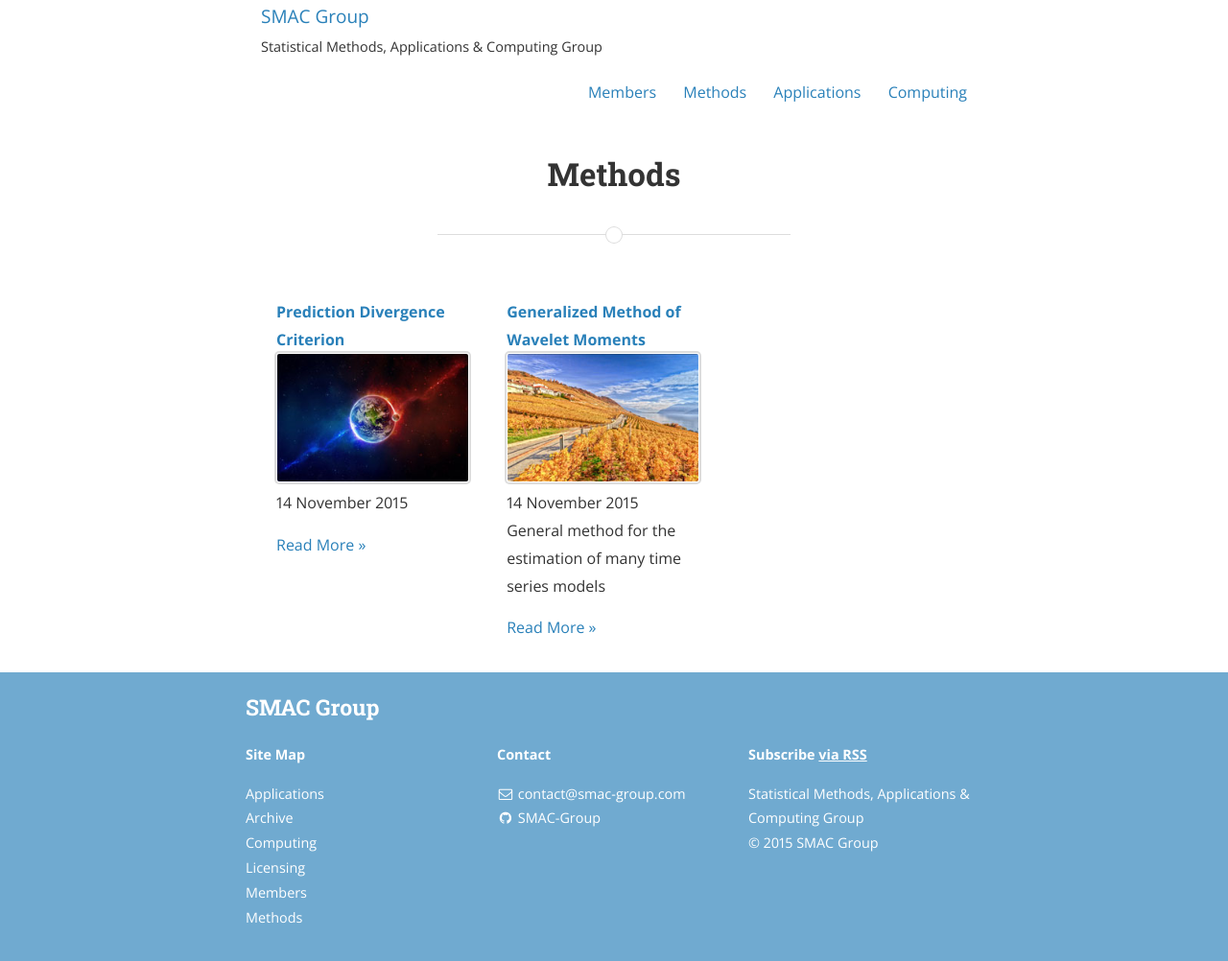
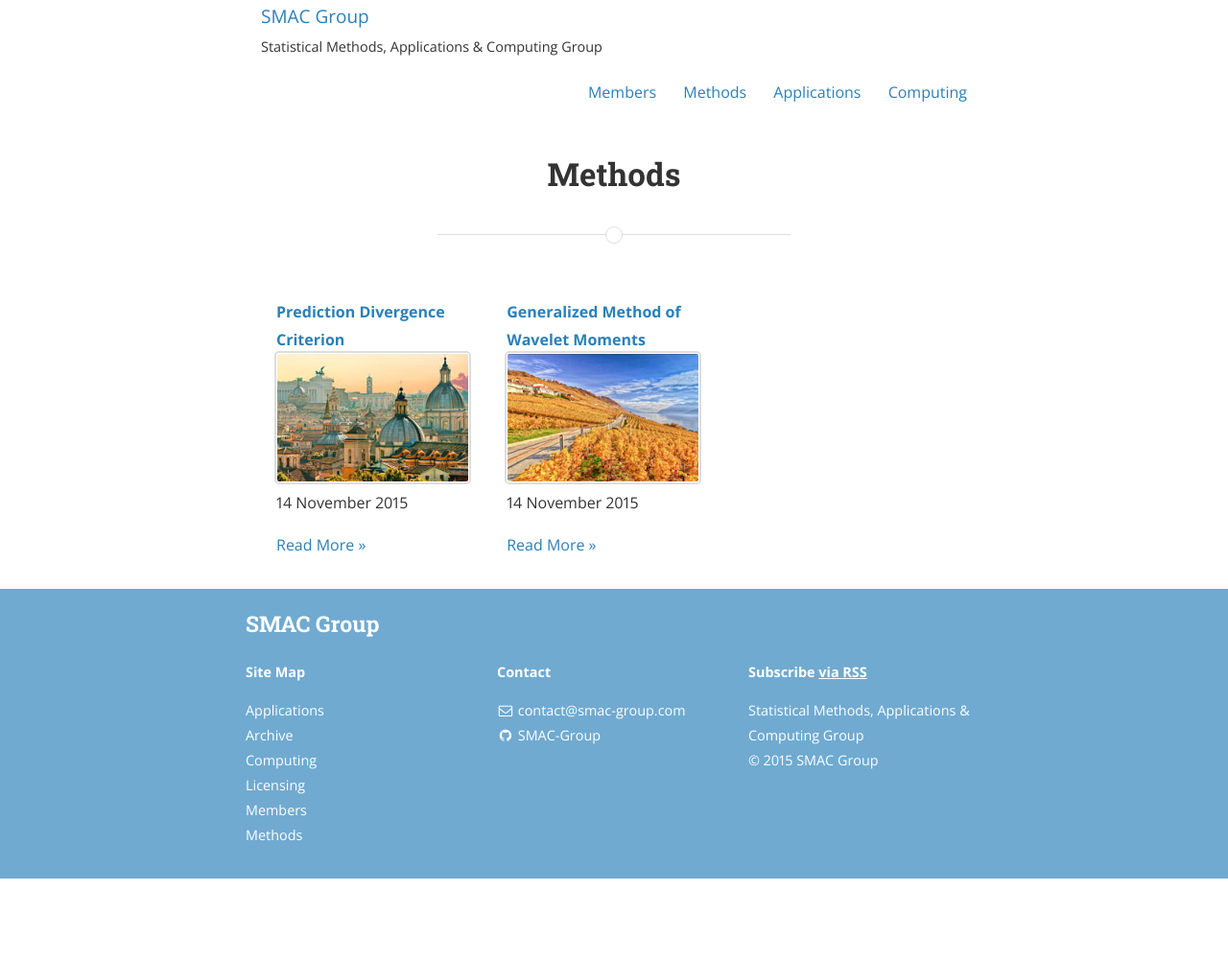
Before and after one commit to SMAC-Group/smac-group.github.io, a Jekyll site: the page built from methods.md, in a window 1280 px wide. Shown: the whole page at 96% size. Built offline with Jekyll 4.4.1, drawn with Linux system fonts in a browser that asks for light colours; nearby versions of some CDN libraries; a style sheet for code colours, icons or effects is not loaded; after the commit the page ends 916 px from its top, so only the background shows below that.

Commit message:
Small changes

```diff
--- a/methods/_posts/2015-11-14-gmwm.markdown
+++ b/methods/_posts/2015-11-14-gmwm.markdown
@@ -9,7 +9,6 @@ tags:
 - Time Series
 mathjax: true
 spic: "assets/images/site/cities/lavaux_reduced.jpg"
-abstract: "General method for the estimation of many time series models"
 ---
 
 The GMWM is a very general method for the estimation of many time series models and is particularly advantageous for the estimation of latent time series or State-Space Models (SSM). *Stebler et al. (2011)* showed that for these models the traditional Maximum Likelihood (ML) and other related estimators often lead to unreliable results even in moderately complex settings. On the other hand, GMWM-based estimators can easily overcome these difficulties and can also surprisingly outperform the ML for more traditional models such as ARMA models (see e.g. Guerrier et al., 2015). Using a quantity called Wavelet Variance (WV), the idea behind the GMWM can be extended to a wide range of dependent data settings going from the modeling of latent time series and SSM to non-stationary and spatio-temporal models.
--- a/methods/_posts/2015-11-14-pdc.markdown
+++ b/methods/_posts/2015-11-14-pdc.markdown
@@ -7,6 +7,7 @@ tags:
 - Stepwise regression
 - Large and sparse datasets
 mathjax: true
+spic: "assets/images/site/cities/rome_reduced.jpg"
 ---
 
 
```
